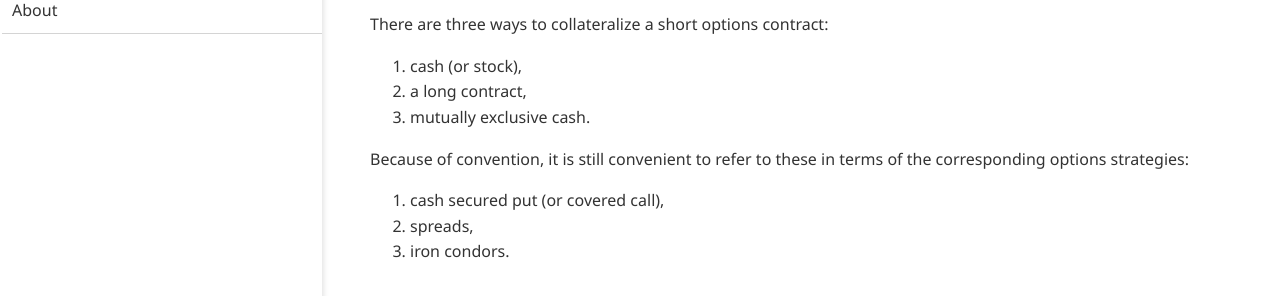
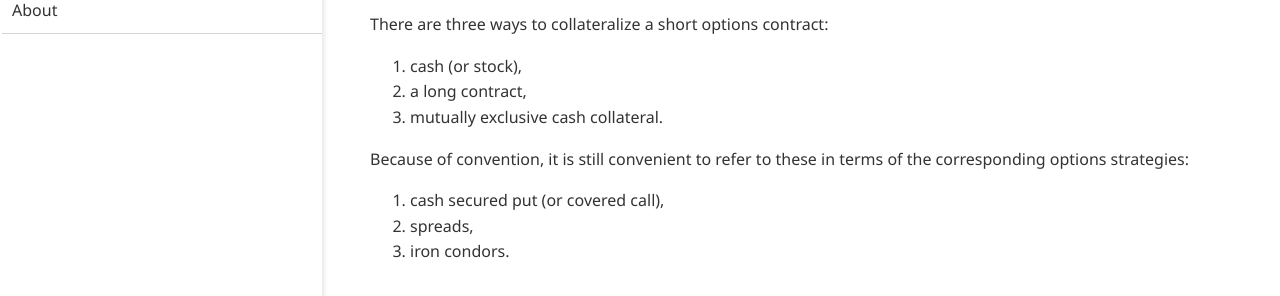
Before and after one commit to ansyblenetwork/aquietlife, a Jekyll site: the page built from _posts/2021-07-02-collateral.md, in a window 1280 px wide and 900 px high. Shown: the part 396-692 px from the top of the window. Built offline with Jekyll 4.4.1, drawn with Linux system fonts in a browser that asks for light colours.

Commit message:
Update 2021-07-02-collateral.md

```diff
--- a/_posts/2021-07-02-collateral.md
+++ b/_posts/2021-07-02-collateral.md
@@ -14,7 +14,7 @@ There are three ways to collateralize a short options contract:
 
 1. cash (or stock),
 2. a long contract,
-3. mutually exclusive cash.
+3. mutually exclusive cash collateral.
 
 Because of convention, it is still convenient to refer to these in terms of the corresponding options strategies:
 
```
